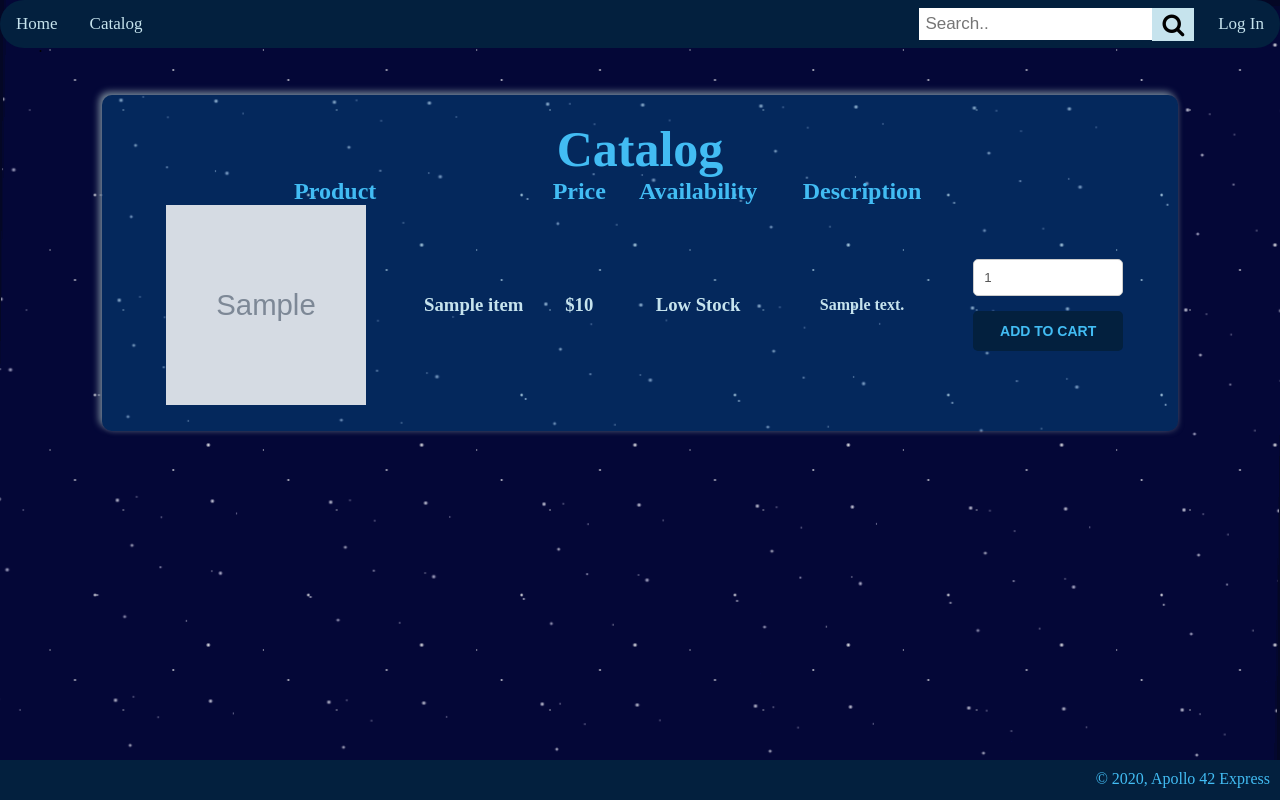
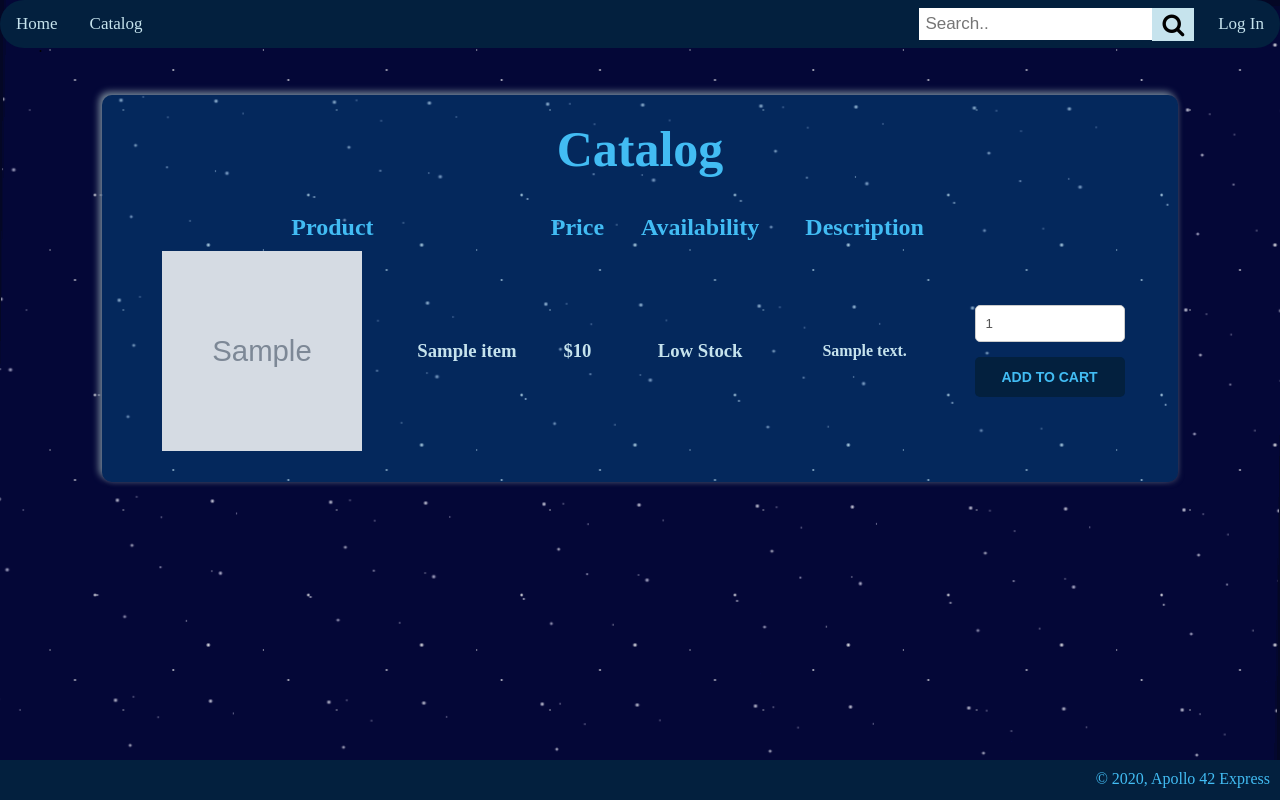
Before and after one commit to ChunwingNg/eCommerce-Site-Demo, a PHP site: page /php/catalog.php in a window 1280 px wide. Run offline with PHP 8.4, Linux system fonts and the light colour scheme; tables that the repository leaves empty hold one stand-in row (values such as "Sample post"); grey boxes marked "Sample" are stand-in pictures; some web fonts are replaced.

Commit message:
Added spacing under title for catalog and cart

```diff
--- a/css/style.css
+++ b/css/style.css
@@ -182,6 +182,10 @@
         padding-top: 10%;
     }
 
+    .bot_space {
+        margin-bottom: 3%
+    }
+
     .logo {
         transform: rotate(35deg);
         margin-left: auto;
@@ -255,7 +259,6 @@
         padding: 2%;
         margin-right: 8%;
         margin-left: 8%;
-        margin-bottom: 10%
     }
 
     h1 {
@@ -279,6 +282,12 @@
         justify-content: center;
         border-collapse: collapse;
         width: 100%;
+        padding: 5px;
+    }
+
+    .catalog_table td,
+    th {
+        padding: 5px;
     }
 
     .center {
--- a/php/catalog.php
+++ b/php/catalog.php
@@ -28,9 +28,8 @@
 <body>
     <div class="spacer">.</div>
     <div class="content-main">
-        <h1 class="title center">Catalog</h1>
+        <h1 class="title center bot_space">Catalog</h1>
         <?php
-
 
         if($items->rowCount() == 0){
             if($posted == 1){
--- a/php/shoppingcart.php
+++ b/php/shoppingcart.php
@@ -43,7 +43,7 @@
 <body>
 <div class="spacer">.</div>
     <div class="content-main">
-        <h1 class="title center">Shopping Cart</h1>
+        <h1 class="title center bot_space">Shopping Cart</h1>
         <form action="update-cart.php" method="post">
             <table class='cart_table'>
                 <thead>
```
